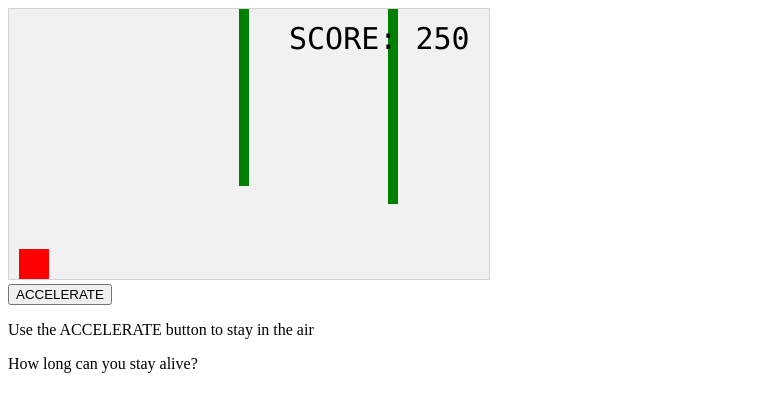
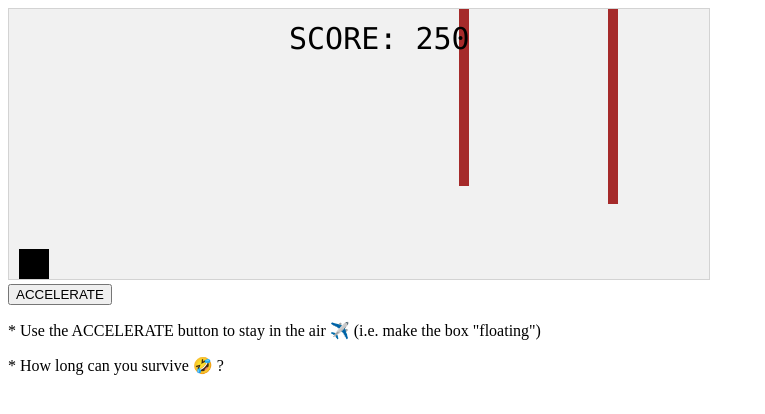
Before and after one commit to yennanliu/JS_Game, a plain HTML site: page index.html in a window 1280 px wide. Shown: the whole page, without its empty margins (0-765 px from the left). Drawn offline with Linux system fonts and the light colour scheme.

Commit message:
update game UI and update game intro

```diff
--- a/game.js
+++ b/game.js
@@ -3,7 +3,7 @@ var myObstacles = [];
 var myScore;
 
 function startGame() {
-    myGamePiece = new component(30, 30, "red", 10, 120);
+    myGamePiece = new component(30, 30, "black", 10, 120);
     myGamePiece.gravity = 0.05;
     myScore = new component("30px", "Consolas", "black", 280, 40, "text");
     myGameArea.start();
@@ -12,7 +12,7 @@ function startGame() {
 var myGameArea = {
     canvas : document.createElement("canvas"),
     start : function() {
-        this.canvas.width = 480;
+        this.canvas.width =  700;
         this.canvas.height = 270;
         this.context = this.canvas.getContext("2d");
         document.body.insertBefore(this.canvas, document.body.childNodes[0]);
@@ -93,8 +93,8 @@ function updateGameArea() {
         minGap = 50;
         maxGap = 200;
         gap = Math.floor(Math.random()*(maxGap-minGap+1)+minGap);
-        myObstacles.push(new component(10, height, "green", x, 0));
-        myObstacles.push(new component(10, x - height - gap, "green", x, height + gap));
+        myObstacles.push(new component(10, height, "brown", x, 0));
+        myObstacles.push(new component(10, x - height - gap, "brown", x, height + gap));
     }
     for (i = 0; i < myObstacles.length; i += 1) {
         myObstacles[i].x += -1;
--- a/index.html
+++ b/index.html
@@ -13,7 +13,7 @@ canvas {
 <script src="game.js"></script>
 <br>
 <button onmousedown="accelerate(-0.2)" onmouseup="accelerate(0.05)">ACCELERATE</button>
-<p>Use the ACCELERATE button to stay in the air</p>
-<p>How long can you stay alive?</p>
+<p>* Use the ACCELERATE button to stay in the air ✈️ (i.e. make the box "floating")</p>
+<p>* How long can you survive 🤣 ?</p>
 </body>
 </html>
```
